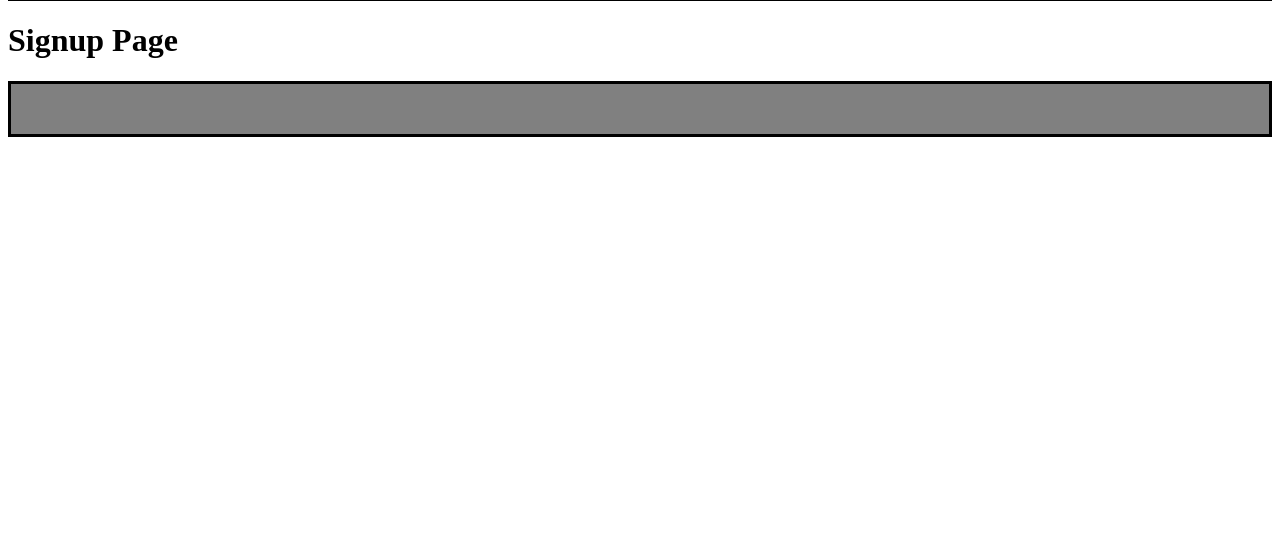
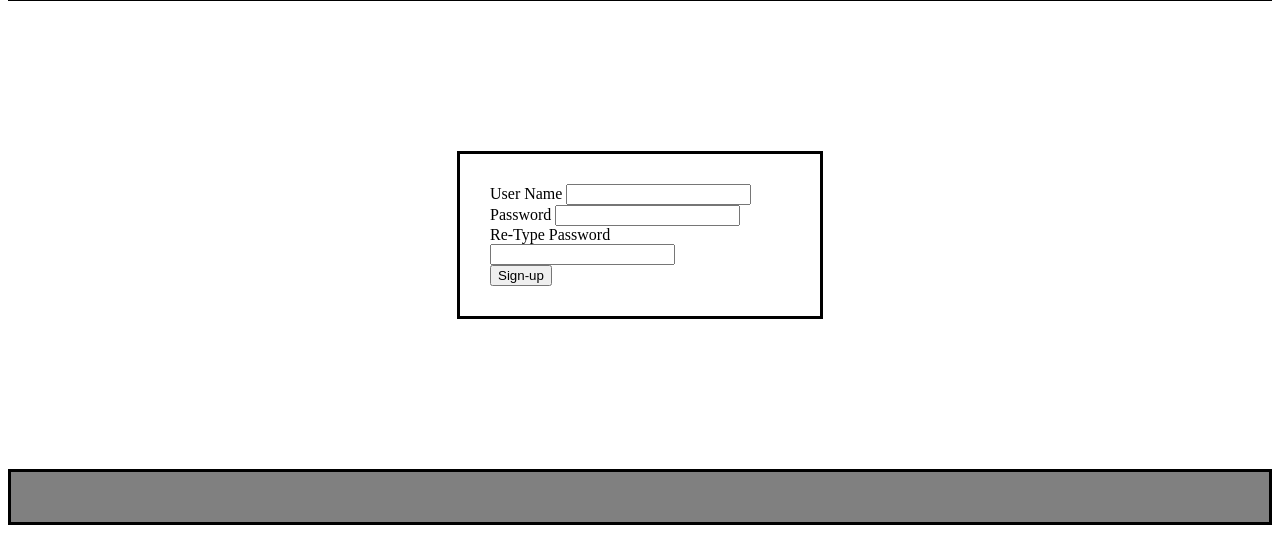
Before and after one commit to TeaDrinker12/wb-book-project, a PHP site: page /signup.html in a window 1280 px wide. Shown: the part 51-610 px from the top of the page. Run offline with PHP 8.4, Linux system fonts and the light colour scheme.

Commit message:
add login and signup links and correct login page

```diff
--- a/home.html
+++ b/home.html
@@ -9,8 +9,8 @@
       <header>
         <img id="header-image" src="" alt="Header Image">
         <div id="account-links">
-          <a class="account-link" href="">Login</a>
-          <a class="account-link" href="">Signup</a>
+          <a class="account-link" href="login.html">Login</a>
+          <a class="account-link" href="signup.html">Signup</a>
         </div>
       </header>
       <content>
--- a/signup.html
+++ b/signup.html
@@ -9,12 +9,30 @@
       <header>
         <img id="header-image" src="" alt="Header Image">
         <div id="account-links">
-          <a class="account-link" href="">Login</a>
-          <a class="account-link" href="">Signup</a>
+          <a class="account-link" href="login.html">Login</a>
+          <a class="account-link" href="signup.html">Signup</a>
         </div>
       </header>
       <content>
-        <h1>Signup Page</h1>
+        <content>
+          <div class="account-box">
+            <form id="signup-form" action="" method="POST">
+              <label class="field">
+                User Name
+                <input type="text" name="username">
+              </label>
+              <label class="field">
+                Password
+                <input type="password" name="password">
+              </label>
+              <label class="field">
+                Re-Type Password
+                <input type="password" name="password-confirm">
+              </label>
+              <input type="submit" value="Sign-up">
+            </form>
+          </div>
+        </content>
       </content>
       <footer>
       </footer>
--- a/style.css
+++ b/style.css
@@ -37,3 +37,12 @@ header {
   .book-info-text {
     grid-area: "text"
   }
+  .account-box {
+      border: solid black;
+      margin: 150px auto;
+      padding: 30px;
+      width: 300px;
+  }
+  .account-box * {
+      display: inline-block;
+  }
```
Also changed, not shown: favorite.html (+38 -3 lines), login.html (+15 -3 lines).
